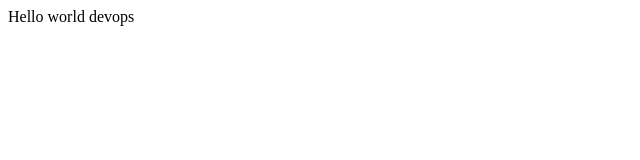
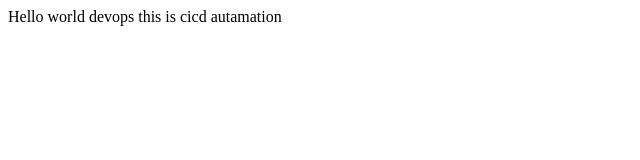
Before and after one commit to jamalkhan132/nginx-deployment-officel-image-in-k8s, a plain HTML site: page index.html in a window 1280 px wide. Shown: the whole page, without its empty margins (0-640 px from the left). Drawn offline with Linux system fonts and the light colour scheme.

Commit message:
secondcommit

```diff
--- a/index.html
+++ b/index.html
@@ -1,6 +1,6 @@
 <html>
 <header><title>This is title</title></header>
 <body>
-Hello world devops
+Hello world devops this is cicd autamation
 </body>
 </html>
```
